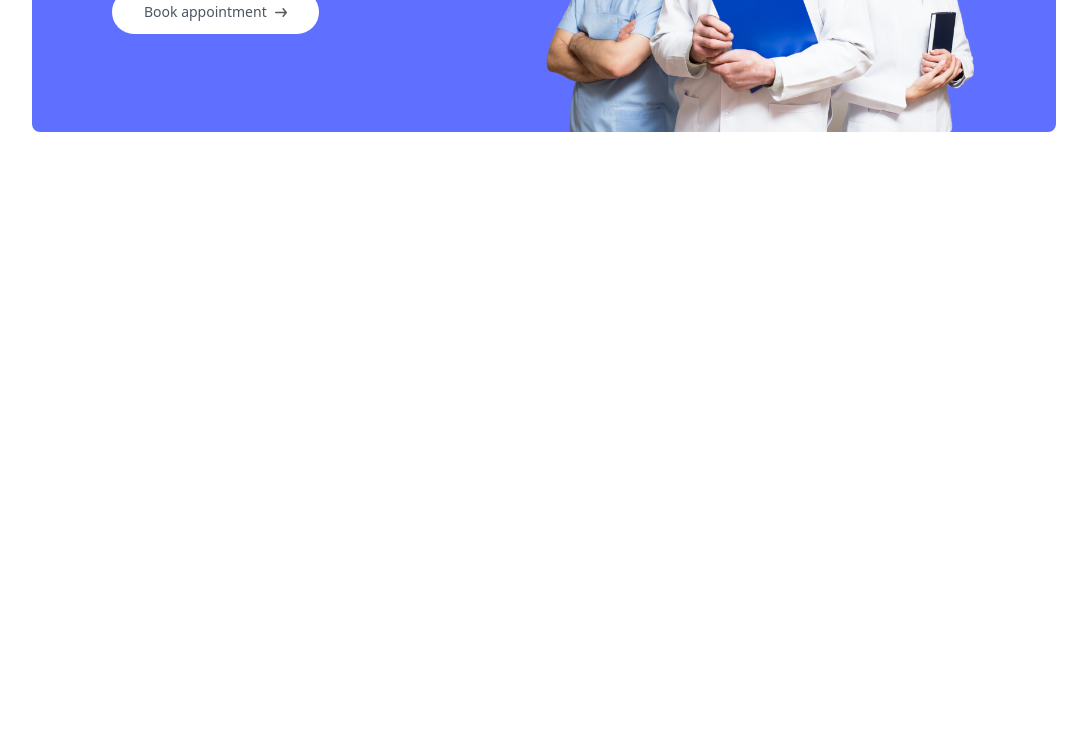
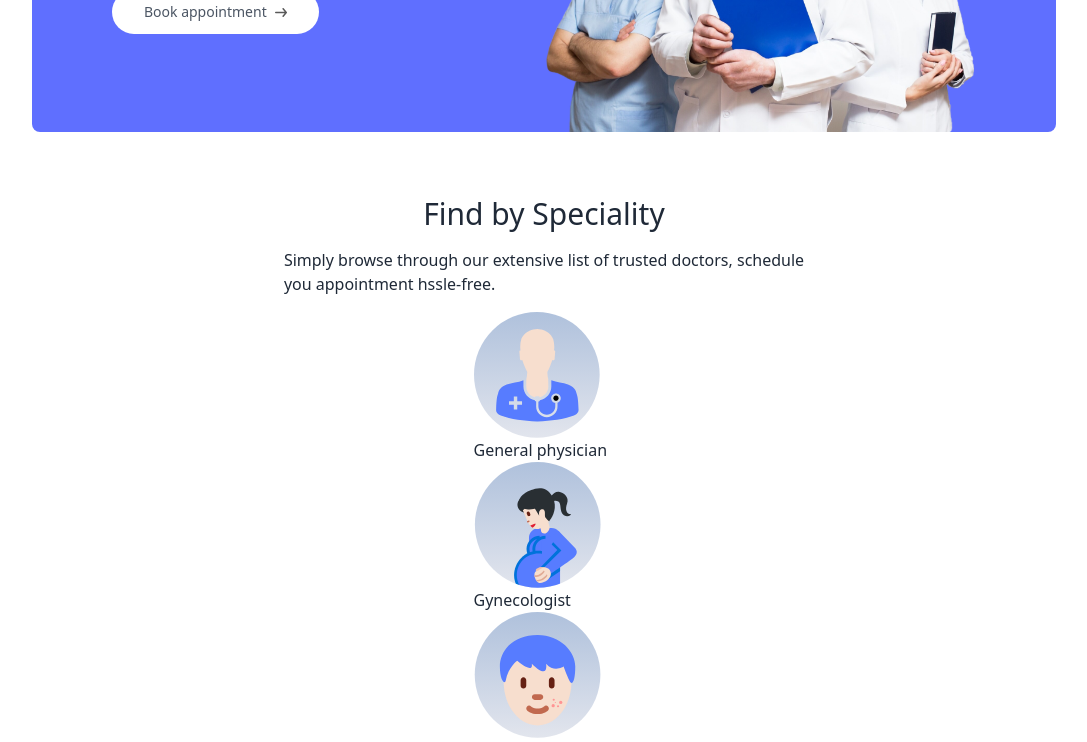
Before and after one commit to KiraCode/doctor-appointment-booking, a React (Vite) app in the folder frontend/: page / in a window 1280 px wide. Shown: the part 560-1302 px from the top of the page, without its empty margins (96-1183 px from the left). Before the commit the page ends 800 px from the top, so only its background shows below. Built offline with nearby package versions, Linux system fonts and the light colour scheme.

Commit message:
added specialityMenu jsx file and images with content is added

```diff
--- a/frontend/src/components/Header.jsx
+++ b/frontend/src/components/Header.jsx
@@ -18,7 +18,7 @@
           </p>
         </div>
         <a
-          href=""
+          href="#speciality"
           className="flex items-center gap-2 bg-white px-8 py-3 rounded-full text-gray-600 text-sm m-auto md:m-0 hover:scale-105 transition-all duration-300"
         >
           Book appointment{" "}
--- /dev/null
+++ b/frontend/src/components/SpecialityMenu.jsx
@@ -0,0 +1,23 @@
+import React from "react";
+import { specialityData } from "../assets/assets_frontend/assets";
+import { Link } from "react-router-dom";
+
+export default function SpecialityMenu() {
+  return (
+    <div id="speciality" className="flex flex-col items-center gap-4 py-16 text-gray-800">
+      <h1 className="text-3xl font-medium">Find by Speciality</h1>
+      <p>
+        Simply browse through our extensive list of trusted doctors, schedule{" "}
+        <br /> you appointment hssle-free.
+      </p>
+      <div>
+        {specialityData.map((item, index) => (
+          <Link key={index} to={`/doctors/${item.speciality}`}>
+            <img src={item.image} alt="" />
+            <p>{item.speciality}</p>
+          </Link>
+        ))}
+      </div>
+    </div>
+  );
+}
--- a/frontend/src/pages/Home.jsx
+++ b/frontend/src/pages/Home.jsx
@@ -1,10 +1,12 @@
 import React from "react";
 import Header from "../components/Header";
+import SpecialityMenu from "../components/SpecialityMenu";
 
 export default function Home() {
   return (
     <div>
       <Header />
+      <SpecialityMenu />
     </div>
   );
 }
```
